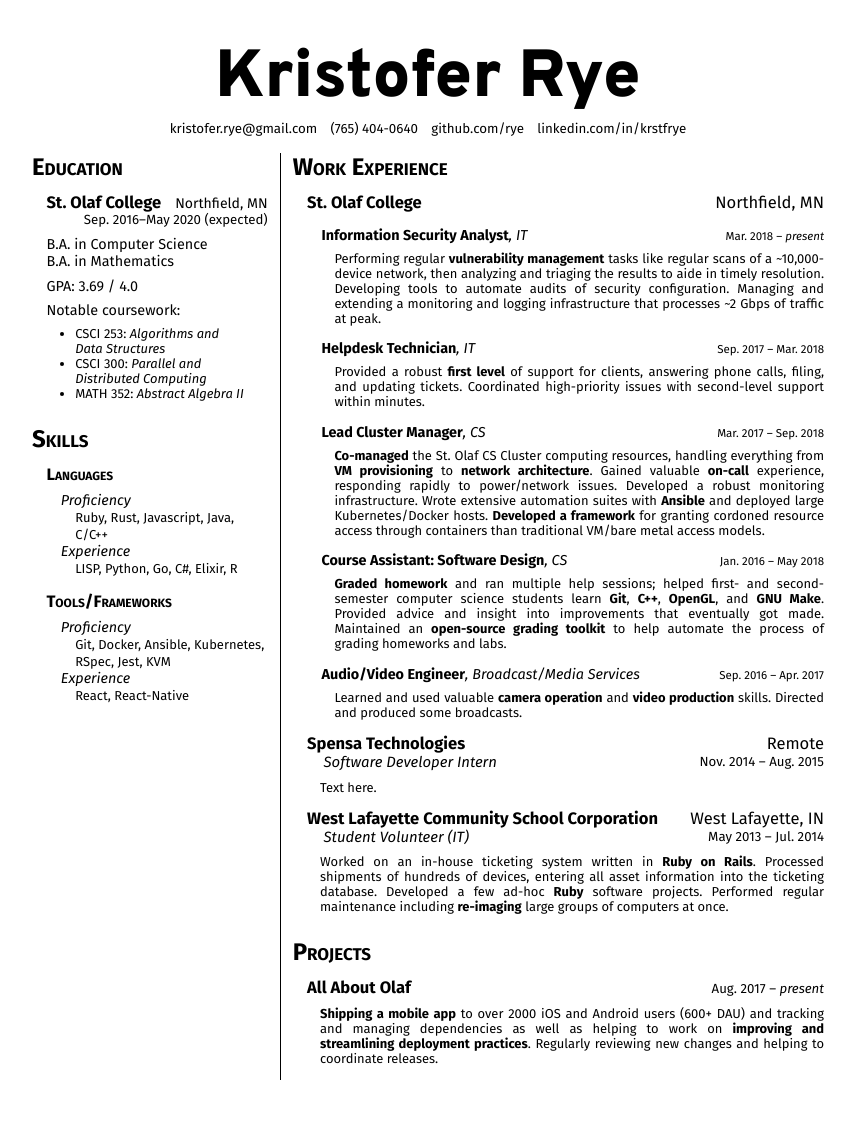
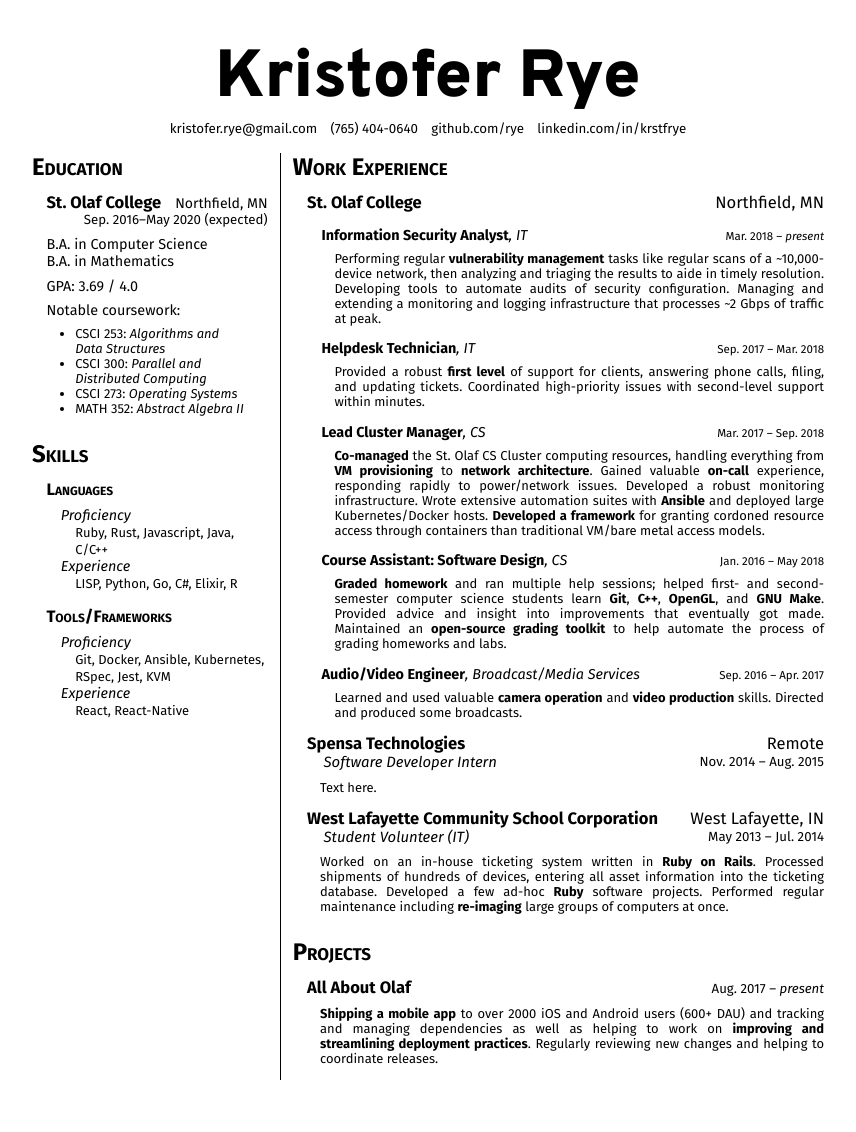
Before and after one commit to rye/krye.io, a Jekyll site: the page built from resume.html, in a window 1280 px wide. Shown: the whole page, without its empty margins (212-1068 px from the left). Built offline with Jekyll 4.4.1, drawn with Linux system fonts in a browser that asks for light colours.

Commit message:
Add OS to notable coursework
Signed-off-by: Kristofer Rye <kristofer.rye@gmail.com>

```diff
--- a/resume.html
+++ b/resume.html
@@ -56,6 +56,7 @@ title: 'Resume | Kristofer Rye'
 			<ul class="smaller-content">
 				<li>CSCI 253: <i>Algorithms and Data&nbsp;Structures</i></li>
 				<li>CSCI 300: <i>Parallel and Distributed&nbsp;Computing</i></li>
+				<li>CSCI 273: <i>Operating Systems</i></li>
 				<li>MATH 352: <i>Abstract Algebra II</i></li>
 			</ul>
 		</section>
```
